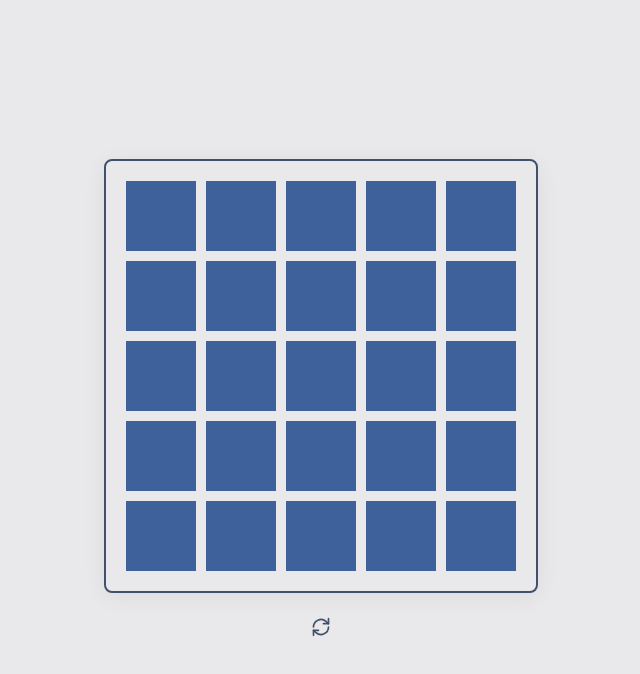
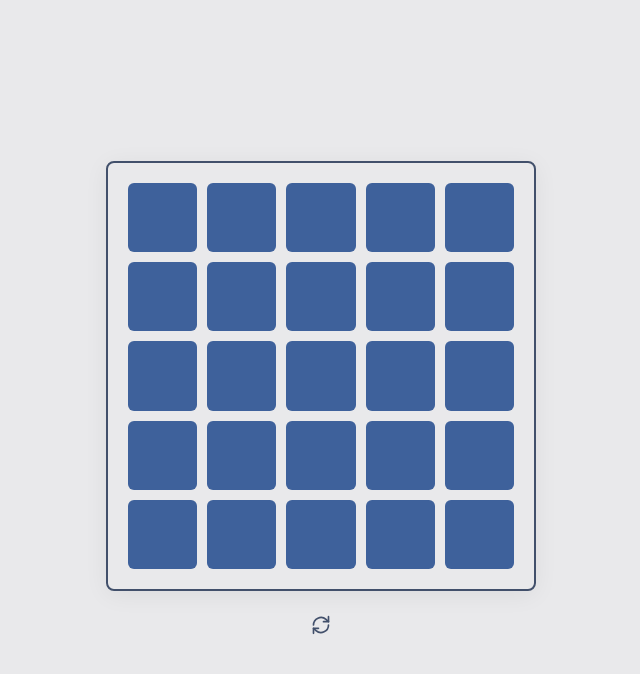
Before and after one commit to farzanuddin/matrix, a website built with Vite: page index.html in a window 1280 px wide. Shown: the whole page, without its empty margins (319-959 px from the left). Built offline with nearby package versions, Linux system fonts and the light colour scheme.

Commit message:
Ready to deploy

```diff
--- a/src/style.css
+++ b/src/style.css
@@ -38,8 +38,10 @@ body {
 /* ── Board ── */
 .board {
   display: grid;
-  grid-template-columns: repeat(5, 70px);
+  grid-template-columns: repeat(5, 1fr);
   gap: 10px;
+  width: 100%;
+  max-width: 430px;
   padding: 20px;
   border: 2px solid var(--border);
   border-radius: 8px;
@@ -48,11 +50,12 @@ body {
 
 /* ── Blocks ── */
 .block {
-  width: 70px;
-  height: 70px;
+  aspect-ratio: 1;
   background: var(--blue);
+  border-radius: 6px;
   cursor: pointer;
   position: relative;
+  overflow: hidden;
   transition: transform 0.12s, opacity 0.12s;
 }
 
@@ -76,7 +79,6 @@ body {
   background: var(--red);
   clip-path: circle(0%);
   transition: clip-path 0.35s ease-out;
-  pointer-events: none;
 }
 
 .block.active::before {
```
Also changed, not shown: .github/workflows/deploy.yml.
